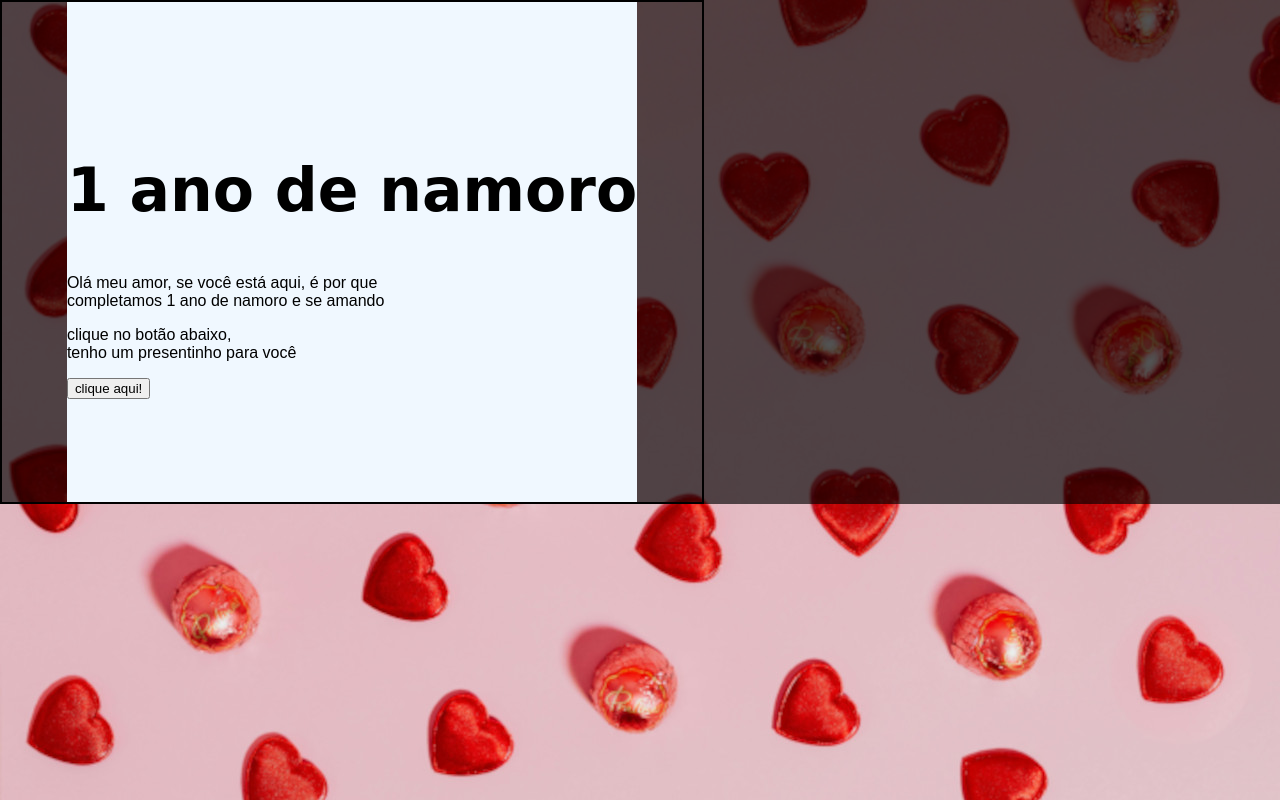
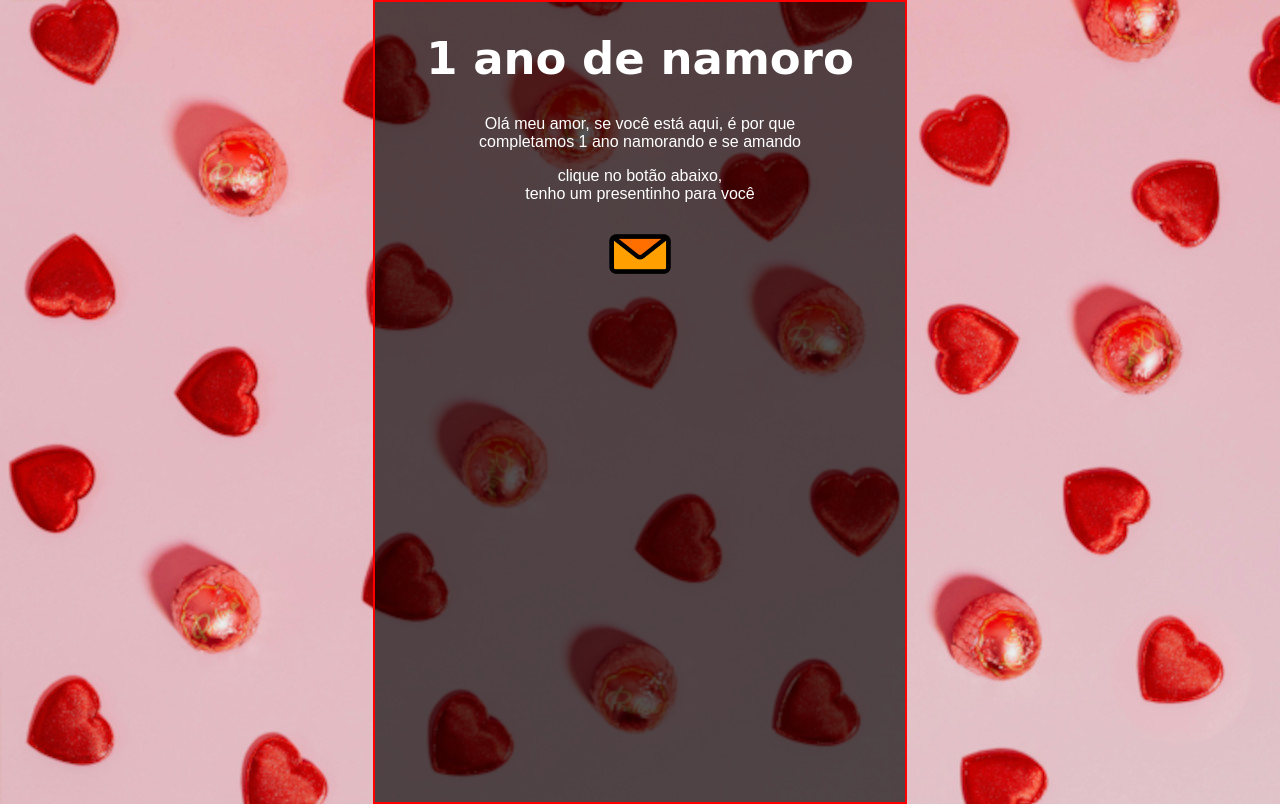
Before and after one commit to OneFelipe/my-love, a plain HTML site: page index.html in a window 1280 px wide. Drawn offline with Linux system fonts and the light colour scheme; a web font is replaced by a local one.

Commit message:
pagina um finalizada

```diff
--- a/index.html
+++ b/index.html
@@ -9,14 +9,11 @@
 </head>
 <body>
     <main>
-        <article>
-            <div>
-                <h1>1 ano de namoro</h1>
-                <p>Olá meu amor, se você está aqui, é por que <br>completamos 1 ano de namoro e se amando</p>
-                <p>clique no botão abaixo, <br> tenho um presentinho para você</p>
-                <button>clique aqui!</button>
-            </div>
-        </article>
+        <h1>1 ano de namoro</h1>
+        <p>Olá meu amor, se você está aqui, é por que <br>completamos 1 ano namorando e se amando</p>
+        <p>clique no botão abaixo, <br> tenho um presentinho para você</p>
+        <!-- <a href="page2.html"><button>clique aqui!</button></a> -->
+        <a href="page2.html"><img src="img/e-mail.png" alt="carta"></a>
     </main>
 </body>
 </html>
--- a/styles.css
+++ b/styles.css
@@ -3,30 +3,51 @@
 
 body {
     background-image: url(img/coracao.jpg);
-    backdrop-filter: brightness(35%);
     margin: auto;
+    display: flex;
+    align-items: center;
+    justify-content: center;
 }
 
 main {
-    display: flex;
-    justify-content: center;
-    min-width:200px;
-    max-width: 700px;
-    border: 2px solid black;
+    width: 500px;
+    min-width: 300px;
+    text-align: center;
+    height: 100vh;
+    padding-left: 15px;
+    padding-right: 15px;
+    backdrop-filter: brightness(35%);
+    border: 2px solid rgb(255, 0, 0);
 }
 
-article {
-    background-color: aliceblue;
-    min-width: 200px;
-    height: 500px;
-    display: flex;
-    align-items: center;
+main h1 {
+    font-size: 45px;
+    font-family: "Seaweed Script", cursive;
+    color: white;
 }
- article h1 {
-    font-size: 60px;
-    font-family: "Seaweed Script", cursive;
- }
 
- article p {
+main p {
     font-family: "Madimi One", sans-serif;
- }
+    color: white;
+}
+
+button{
+    width: 150px;
+    height: 50px;
+    border: 3px solid pink;
+    font-family: "Madimi One", sans-serif;
+    font-size: 20px;
+    background-image: url(img/e-mail.png);
+}
+
+button:hover {
+    background-color: rgb(255, 155, 172);
+}
+
+img {
+    width: 70px;
+}
+
+img:hover{
+    width: 80px;
+}
```
Also changed, not shown: img/carta-de-amor.png (added), img/e-mail.png (added), page2.html (added).
